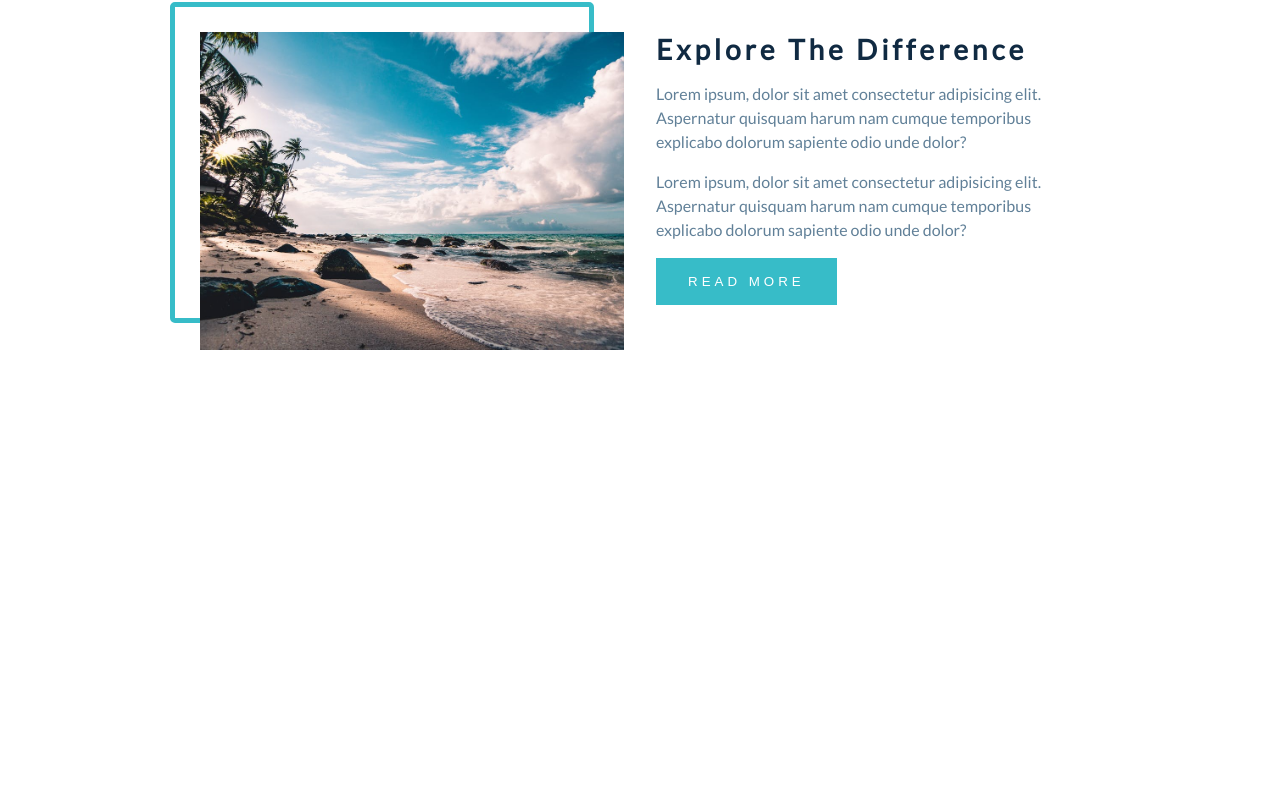
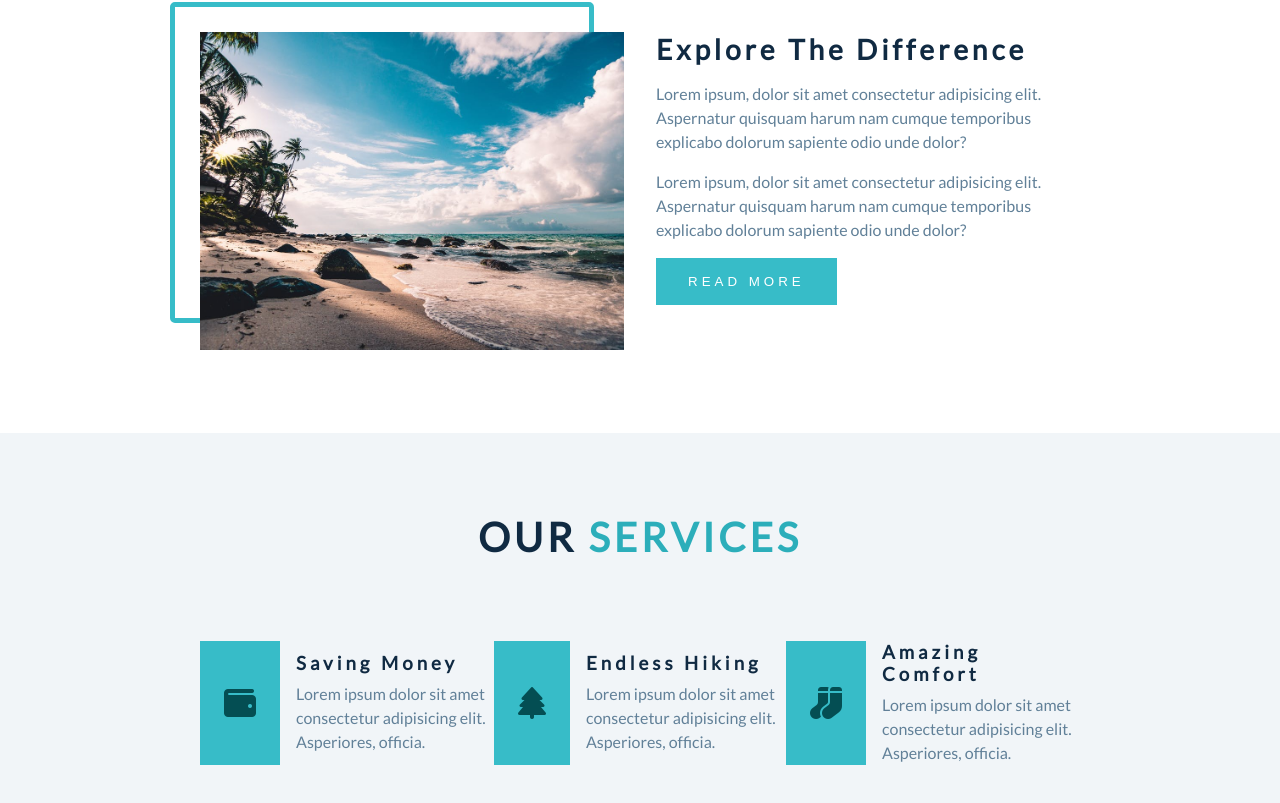
Before and after one commit to Amir2210/GlobeTrek---Tour-Company, a React (Vite) app: page / in a window 1280 px wide. Shown: the part 1047-1850 px from the top of the page. Before the commit the page ends 1400 px from the top, so only its background shows below. Built offline with nearby package versions, Linux system fonts and the light colour scheme.

Commit message:
Create services section

```diff
--- a/src/assets/styles/cmps/_About.scss
+++ b/src/assets/styles/cmps/_About.scss
@@ -8,6 +8,7 @@
     font-size: 2.5rem;
     color: $clr-grey-1;
     margin: 80px 0;
+    letter-spacing: 4px;
 
     .colored {
       color: $clr-primary-5;
--- /dev/null
+++ b/src/assets/styles/cmps/_Services.scss
@@ -0,0 +1,54 @@
+.services {
+  background-color: $clr-grey-10;
+  text-align: center;
+  margin-block-start: 80px;
+
+  h1 {
+    text-transform: uppercase;
+    font-size: 2.5rem;
+    color: $clr-grey-1;
+    margin: 80px 0;
+    letter-spacing: 4px;
+
+    .colored {
+      color: $clr-primary-5;
+    }
+  }
+
+  .boxes {
+    display: flex;
+    margin-block-end: 80px;
+
+    .box {
+      display: flex;
+      align-items: center;
+
+      .icon {
+        display: flex;
+        align-items: center;
+        justify-content: center;
+        height: 100%;
+        background-color: $clr-primary-6;
+        color: $clr-primary-1;
+        padding: 1.5rem;
+      }
+
+      .content {
+        margin-left: 16px;
+        text-align: left;
+
+        h3 {
+          color: $clr-grey-1;
+          letter-spacing: 4px;
+          margin-block-end: 8px;
+        }
+
+        p {
+          margin: 0;
+          line-height: 24px;
+          color: $clr-grey-5;
+        }
+      }
+    }
+  }
+}
--- a/src/assets/styles/main.scss
+++ b/src/assets/styles/main.scss
@@ -12,3 +12,4 @@
 @import 'cmps/MainHeader.';
 @import 'cmps/Hero';
 @import 'cmps/About';
+@import 'cmps/Services';
--- /dev/null
+++ b/src/cmps/Services.jsx
@@ -0,0 +1,36 @@
+export function Services() {
+  return (
+    <section className='services main-layout full'>
+      <h1>our <span className='colored'>services</span> </h1>
+      <div className='boxes'>
+        <div className="box box1">
+          <div className='icon'>
+            <i className="fa-solid fa-wallet fa-2xl"></i>
+          </div>
+          <div className="content">
+            <h3>Saving Money</h3>
+            <p>Lorem ipsum dolor sit amet consectetur adipisicing elit. Asperiores, officia.</p>
+          </div>
+        </div>
+        <div className="box box1">
+          <div className='icon'>
+            <i className="fa-solid fa-tree fa-2xl"></i>
+          </div>
+          <div className="content">
+            <h3>Endless Hiking</h3>
+            <p>Lorem ipsum dolor sit amet consectetur adipisicing elit. Asperiores, officia.</p>
+          </div>
+        </div>
+        <div className="box box1">
+          <div className='icon'>
+            <i className="fa-solid fa-socks fa-2xl"></i>
+          </div>
+          <div className="content">
+            <h3>Amazing Comfort</h3>
+            <p>Lorem ipsum dolor sit amet consectetur adipisicing elit. Asperiores, officia.</p>
+          </div>
+        </div>
+      </div>
+    </section>
+  )
+}
--- a/src/pages/GlobeTrekIndex.jsx
+++ b/src/pages/GlobeTrekIndex.jsx
@@ -1,6 +1,7 @@
 import { AboutUs } from '../cmps/AboutUs';
 import { Hero } from '../cmps/Hero';
 import { MainHeader } from '../cmps/MainHeader';
+import { Services } from '../cmps/Services';
 
 export function GlobeTrekIndex() {
   return (
@@ -8,6 +9,7 @@ export function GlobeTrekIndex() {
       <MainHeader />
       <Hero />
       <AboutUs />
+      <Services />
     </>
   )
 }
```
